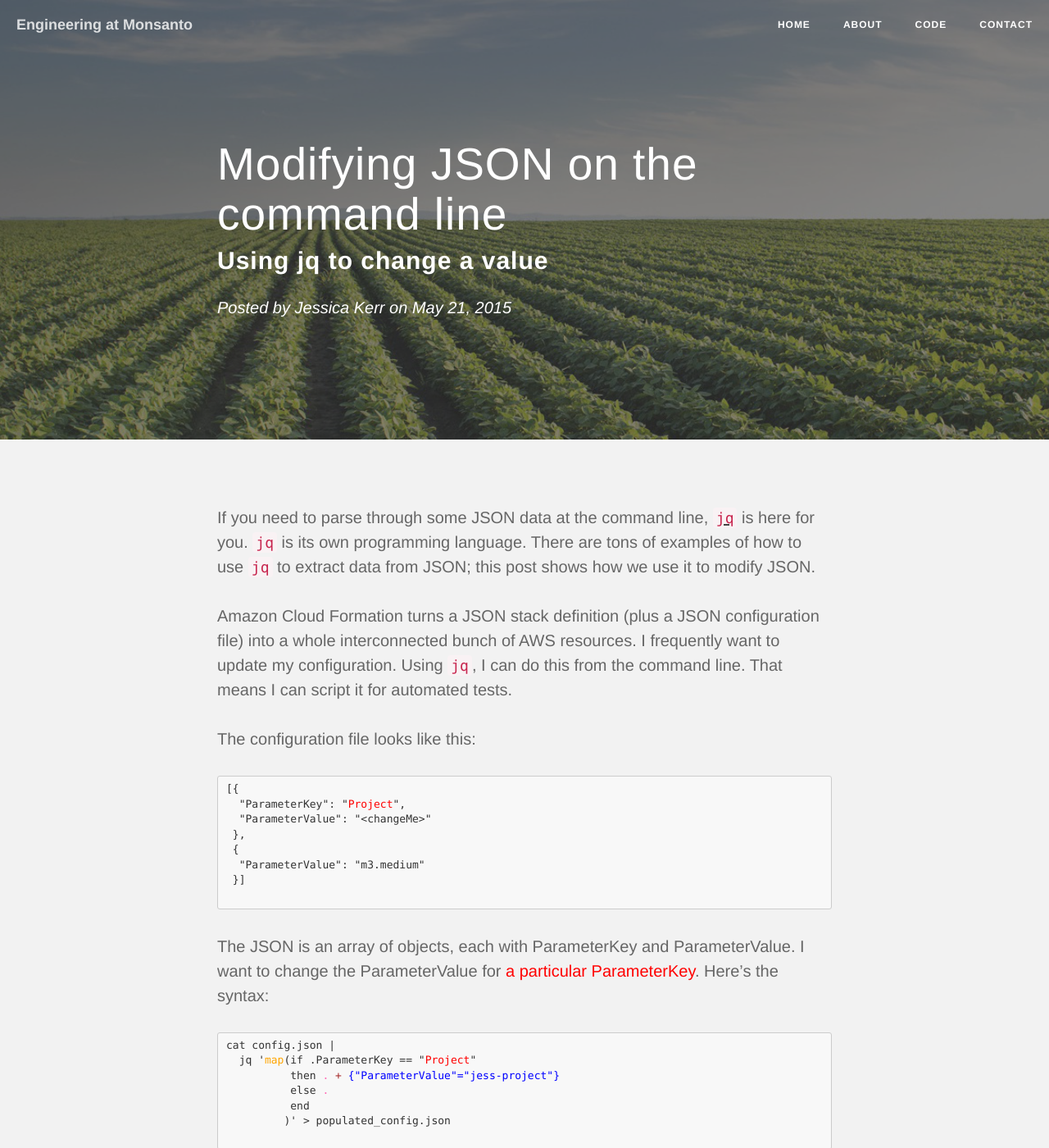
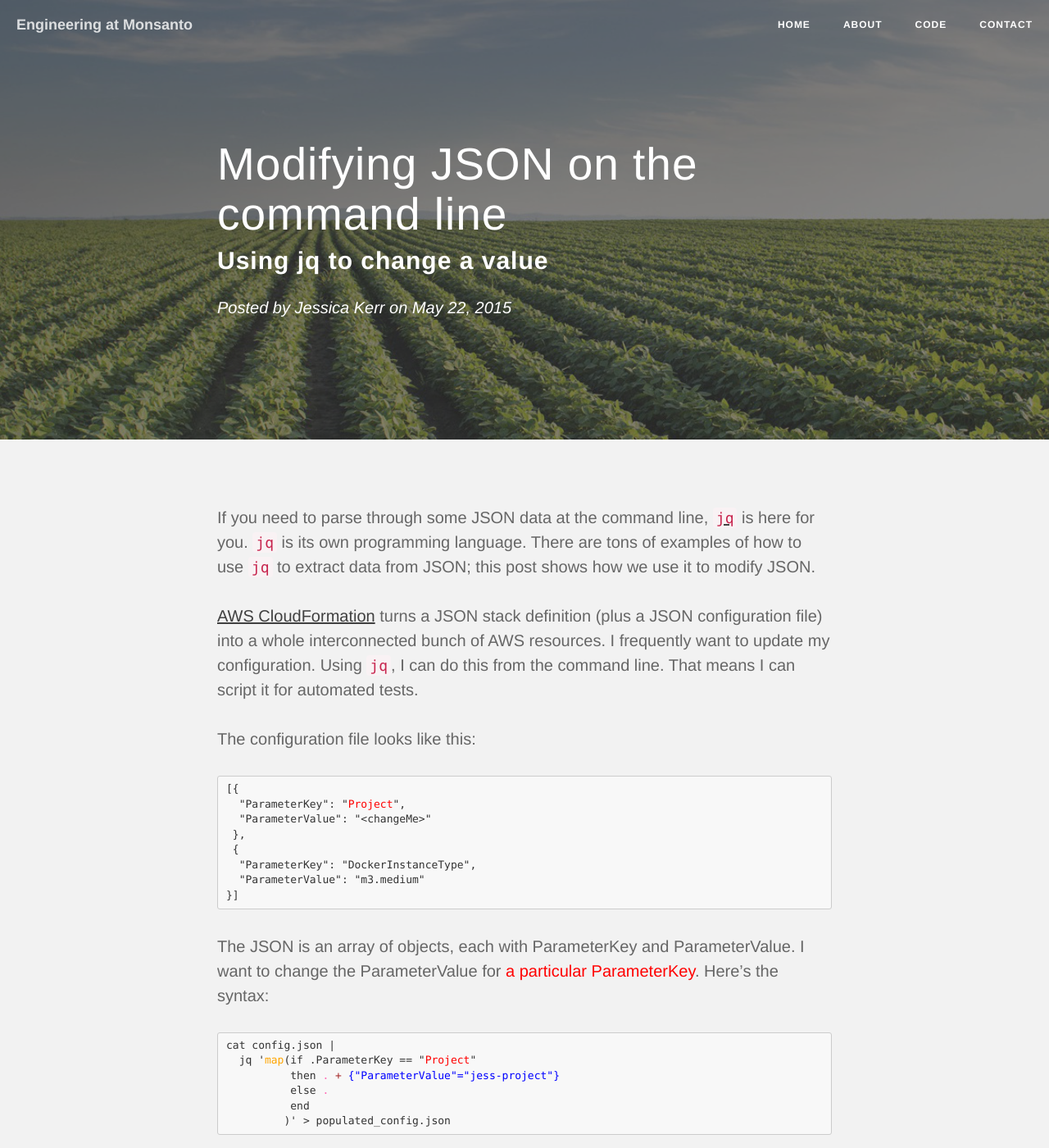
Before and after one commit to timwilliate/engineering-blog, a Jekyll site: the page built from _posts/2015-05-22-jq-change-json.md, in a window 1280 px wide and 1400 px high. Shown: the whole window at 82% size. Built offline with Jekyll 4.4.1, drawn with Linux system fonts in a browser that asks for light colours; nearby versions of some CDN libraries; some web fonts are replaced; Markdown is read by kramdown in place of the engine named in the settings; some of the changed text lies outside the part shown.

Commit message:
jq-change-json.md: a few minor tweaks - fixed name of CloudFormation, added link - removed extra lines and spaces on code blocks - remove erroneous semicolon in bash function

```diff
--- a/_posts/2015-05-21-jq-change-json.md
+++ b/_posts/2015-05-22-jq-change-json.md
@@ -21,8 +21,8 @@
 `jq` is its own programming language. There are tons of examples of how to use `jq` to extract data from JSON;
 this post shows how we use it to modify JSON.
 
-Amazon Cloud Formation turns a JSON stack definition (plus a JSON configuration file)
- into a whole interconnected bunch of AWS resources. I frequently want to update my configuration.
+[AWS CloudFormation](http://aws.amazon.com/cloudformation/) turns a JSON stack definition (plus a JSON configuration file)
+into a whole interconnected bunch of AWS resources. I frequently want to update my configuration.
 Using `jq`, I can do this from the command line. That means I can script it for automated tests.
 
 The configuration file looks like this:
@@ -33,9 +33,9 @@
   "ParameterValue": "&lt;changeMe&gt;"
  },
  {
+  "ParameterKey": "DockerInstanceType",
   "ParameterValue": "m3.medium"
- }]
-
+}]
 </code></pre></div>
 
 The JSON is an array of objects, each with ParameterKey and ParameterValue. I want to change the ParameterValue for {{ "a particular ParameterKey" | sc: "projectKey" }}. Here's the syntax:
@@ -47,14 +47,12 @@
           else {{"."|sc:"dot"}}
           end
          )' > populated_config.json
-
 </code></pre></div>
 
 This says, "{{ "For each object in the array" | sc: "map" }}:
- check if ParameterKey is "{{"Project"|sc:"projectKey"}}". If so,
+check if ParameterKey is "{{"Project"|sc:"projectKey"}}". If so,
 {{"combine"|sc:"plus"}} {{ "that object"|sc:"dot"}}
- with {{"this other one"|sc:"newValue"}} (right-hand-side values win, so my ParameterValue overrides the existing one). If not, leave {{"the object"|sc:"dot"}}
-alone."
+with {{"this other one"|sc:"newValue"}} (right-hand-side values win, so my ParameterValue overrides the existing one). If not, leave {{"the object"|sc:"dot"}} alone."
 The output file now contains
 
 <div class="highlight"><pre><code class="language-bash" data-lang="bash">[{
@@ -64,7 +62,7 @@
  {
    "ParameterKey": "DockerInstanceType",
    "ParameterValue": "m3.medium"
- }]
+}]
 </code></pre></div>
 
 Hooray! The `jq` {{"map"|sc:"map"}} function, combined with a conditional, let me change a particular value.
@@ -75,9 +73,8 @@
   jq "{{"map"|sc:"map"}}(if .ParameterKey == \"{{"$1"|sc:"projectKey"}}\"
           then . + {\"ParameterValue\":\"{{"$2"|sc:"newValue"}}"}
           else .
-          end)";
- }
-
+          end)"
+}
 </code></pre></div>
 
 Now I can say
@@ -91,7 +88,7 @@
 
 CAUTION:
 
-The `jq` {{"map"|sc:"map"}} function works on arrays. It's easy in this config file, because the JSON happens to be an array. If I'm instead changing a value within an object, such as:
+The `jq` {{"map"|sc:"map"}} function works on arrays. It's easy in this config file, because the JSON happens to be an array. If instead I'm changing a value within an object, such as:
 
 <div class="highlight"><pre><code class="language-bash" data-lang="bash">{
   "{{"honesty"|sc:"projectKey"}}": "Apple Jack",
```
